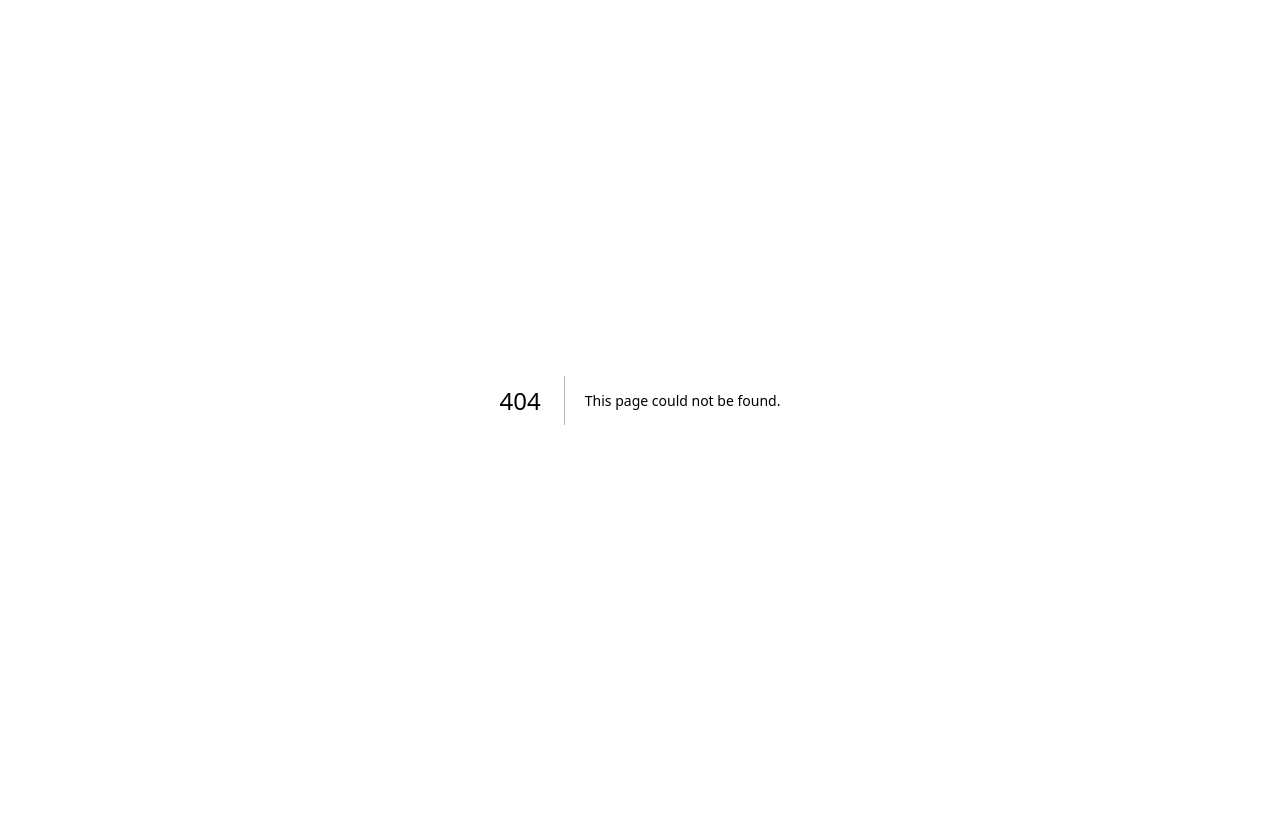
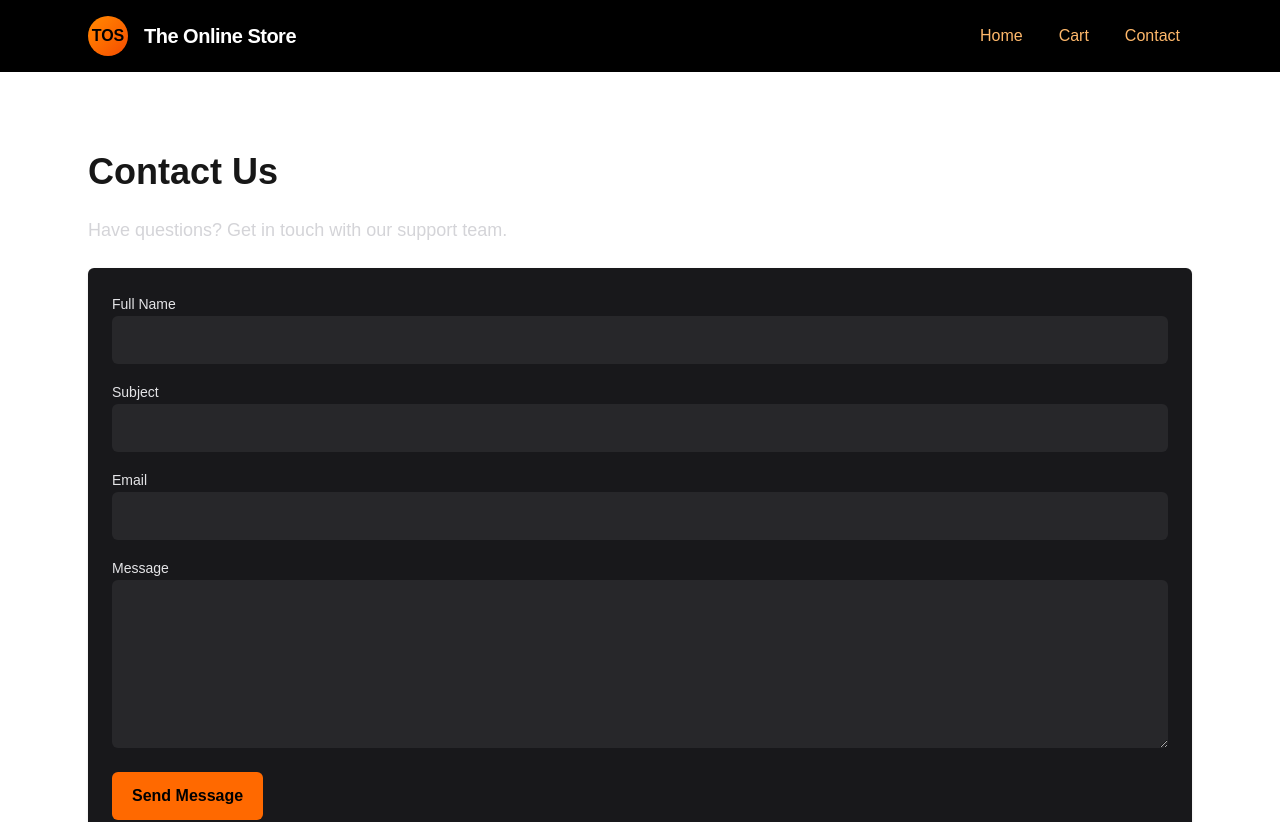
Before and after one commit to NoroffFEU/jsfw-2025-v1-andreas-js-frameworks, a Next.js app: page /contact in a window 1280 px wide. Before the commit this address had no page. Shown: the top 822 px of the page. Before the commit the page ends 800 px from the top, so only its background shows below. Built offline with nearby package versions, Linux system fonts and the light colour scheme.

Commit message:
Create contact page with form and form validation with zod

```diff
--- /dev/null
+++ b/app/contact/contactSchema.ts
@@ -0,0 +1,10 @@
+import { z } from "zod";
+
+export const contactSchema = z.object({
+  fullName: z.string().min(3, "Full name must be at least 3 characters."),
+  subject: z.string().min(3, "Subject must be at least 3 characters."),
+  email: z.string().email("Enter a valid email address."),
+  message: z.string().min(10, "Message must be at least 10 characters."),
+});
+
+export type ContactForm = z.infer<typeof contactSchema>;
--- /dev/null
+++ b/app/contact/page.tsx
@@ -0,0 +1,179 @@
+"use client";
+
+import { useState, ChangeEvent, FocusEvent, SyntheticEvent } from "react";
+import type { ZodError } from "zod";
+import Header from "../../components/Header";
+import Footer from "../../components/Footer";
+import { useCart } from "../../context/CartContext";
+import { contactSchema, type ContactForm } from "./contactSchema";
+
+type FormState = ContactForm;
+type FormErrors = Partial<Record<keyof FormState, string>>;
+
+export default function Contact() {
+  const [form, setForm] = useState<FormState>({ fullName: "", subject: "", email: "", message: "" });
+  const [errors, setErrors] = useState<FormErrors>({});
+
+  const { showToast } = useCart();
+
+  const extractFieldErrors = (err: ZodError<FormState>) => {
+    const mapped: Partial<Record<keyof FormState, string[]>> = {};
+    for (const issue of err.issues) {
+      if (!issue.path || issue.path.length === 0) continue;
+      const k = issue.path[0] as keyof FormState;
+      const msg = issue.message ?? String(issue);
+      if (!mapped[k]) mapped[k] = [];
+      mapped[k]!.push(msg);
+    }
+    return mapped;
+  };
+
+  const handleChange = (e: ChangeEvent<HTMLInputElement | HTMLTextAreaElement>) => {
+    const { name, value } = e.target;
+    const key = name as keyof FormState;
+    setForm((s) => ({ ...s, [key]: value }) as FormState);
+    setErrors((s) => ({ ...s, [key]: undefined }));
+  };
+
+  const handleBlur = (e: FocusEvent<HTMLInputElement | HTMLTextAreaElement>) => {
+    const { name } = e.target;
+    const key = name as keyof FormState;
+    const result = contactSchema.safeParse(form);
+    if (!result.success) {
+      const fieldErrors = extractFieldErrors(result.error);
+      const msg = fieldErrors[key]?.[0];
+      setErrors((s) => ({ ...s, [key]: msg }));
+    } else {
+      setErrors((s) => ({ ...s, [key]: undefined }));
+    }
+  };
+
+  const handleSubmit = (e: SyntheticEvent<HTMLFormElement>) => {
+    e.preventDefault();
+    const parsed = contactSchema.safeParse(form);
+    if (!parsed.success) {
+      const fieldErrors = extractFieldErrors(parsed.error);
+      setErrors({
+        fullName: fieldErrors.fullName?.[0],
+        subject: fieldErrors.subject?.[0],
+        email: fieldErrors.email?.[0],
+        message: fieldErrors.message?.[0],
+      });
+      return;
+    }
+
+    showToast?.("Message sent. Thank you!");
+    setForm({ fullName: "", subject: "", email: "", message: "" });
+    setErrors({});
+  };
+
+  return (
+    <>
+      <Header />
+      <main className="flex-1 flex justify-center">
+        <div className="max-w-6xl w-full py-20 px-6">
+          <h1 className="text-4xl font-bold mb-6">Contact Us</h1>
+          <p className="text-lg text-zinc-300 mb-6">Have questions? Get in touch with our support team.</p>
+          <div className="w-full mt-6 bg-zinc-900 p-6 rounded-md shadow-sm">
+            <form onSubmit={handleSubmit} noValidate className="grid grid-cols-1 gap-4">
+              <div className="flex flex-col">
+                <label htmlFor="fullName">
+                  <span className="text-sm font-medium text-zinc-200 mb-1">Full Name</span>
+                </label>
+                <input
+                  type="text"
+                  id="fullName"
+                  name="fullName"
+                  value={form.fullName}
+                  onChange={handleChange}
+                  onBlur={handleBlur}
+                  aria-invalid={!!errors.fullName}
+                  aria-describedby={errors.fullName ? "fullName-error" : undefined}
+                  className="w-full rounded-md bg-zinc-800 px-4 py-3 text-white placeholder:text-zinc-500 focus:outline-none focus:ring-2 focus:ring-orange-500"
+                  required
+                />
+                {errors.fullName && (
+                  <p id="fullName-error" className="mt-1 text-sm text-red-400">
+                    {errors.fullName}
+                  </p>
+                )}
+              </div>
+              <div className="flex flex-col">
+                <label htmlFor="subject">
+                  <span className="text-sm font-medium text-zinc-200 mb-1">Subject</span>
+                </label>
+                <input
+                  type="text"
+                  id="subject"
+                  name="subject"
+                  value={form.subject}
+                  onChange={handleChange}
+                  onBlur={handleBlur}
+                  aria-invalid={!!errors.subject}
+                  aria-describedby={errors.subject ? "subject-error" : undefined}
+                  className="w-full rounded-md bg-zinc-800 px-4 py-3 text-white placeholder:text-zinc-500 focus:outline-none focus:ring-2 focus:ring-orange-500"
+                  required
+                />
+                {errors.subject && (
+                  <p id="subject-error" className="mt-1 text-sm text-red-400">
+                    {errors.subject}
+                  </p>
+                )}
+              </div>
+              <div className="flex flex-col">
+                <label htmlFor="email">
+                  <span className="text-sm font-medium text-zinc-200 mb-1">Email</span>
+                </label>
+                <input
+                  type="email"
+                  id="email"
+                  name="email"
+                  value={form.email}
+                  onChange={handleChange}
+                  onBlur={handleBlur}
+                  aria-invalid={!!errors.email}
+                  aria-describedby={errors.email ? "email-error" : undefined}
+                  className="w-full rounded-md bg-zinc-800 px-4 py-3 text-white placeholder:text-zinc-500 focus:outline-none focus:ring-2 focus:ring-orange-500"
+                  required
+                />
+                {errors.email && (
+                  <p id="email-error" className="mt-1 text-sm text-red-400">
+                    {errors.email}
+                  </p>
+                )}
+              </div>
+              <div className="flex flex-col">
+                <label htmlFor="message">
+                  <span className="text-sm font-medium text-zinc-200 mb-1">Message</span>
+                </label>
+                <textarea
+                  id="message"
+                  name="message"
+                  rows={6}
+                  value={form.message}
+                  onChange={handleChange}
+                  onBlur={handleBlur}
+                  aria-invalid={!!errors.message}
+                  aria-describedby={errors.message ? "message-error" : undefined}
+                  className="w-full rounded-md bg-zinc-800 px-4 py-3 text-white placeholder:text-zinc-500 focus:outline-none focus:ring-2 focus:ring-orange-500 resize-vertical"
+                  required
+                />
+                {errors.message && (
+                  <p id="message-error" className="mt-1 text-sm text-red-400">
+                    {errors.message}
+                  </p>
+                )}
+              </div>
+              <div className="pt-2">
+                <button type="submit" className="rounded-md bg-orange-500 px-5 py-3 text-black font-semibold hover:bg-orange-400 hover:cursor-pointer">
+                  Send Message
+                </button>
+              </div>
+            </form>
+          </div>
+        </div>
+      </main>
+      <Footer />
+    </>
+  );
+}
--- a/package.json
+++ b/package.json
@@ -11,7 +11,8 @@
   "dependencies": {
     "next": "16.1.6",
     "react": "19.2.3",
-    "react-dom": "19.2.3"
+    "react-dom": "19.2.3",
+    "zod": "^4.3.6"
   },
   "devDependencies": {
     "@tailwindcss/postcss": "^4",
```
Also changed, not shown: 1 other file (tests, documents, lock files or other folders).
